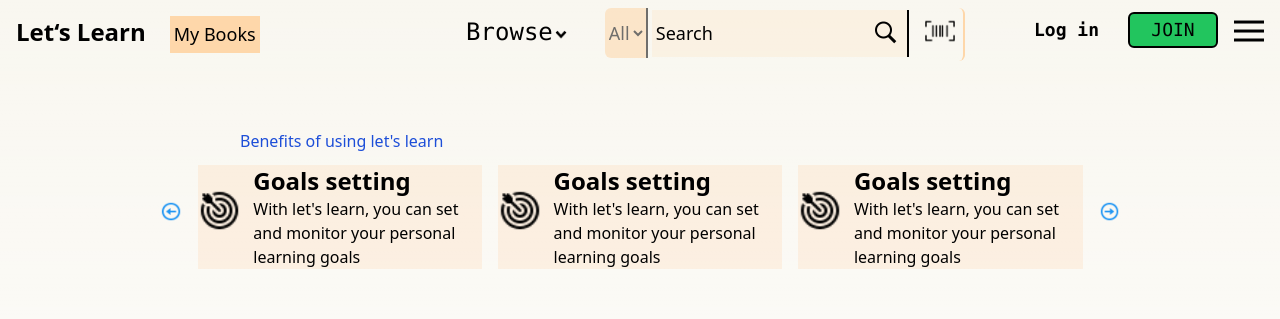
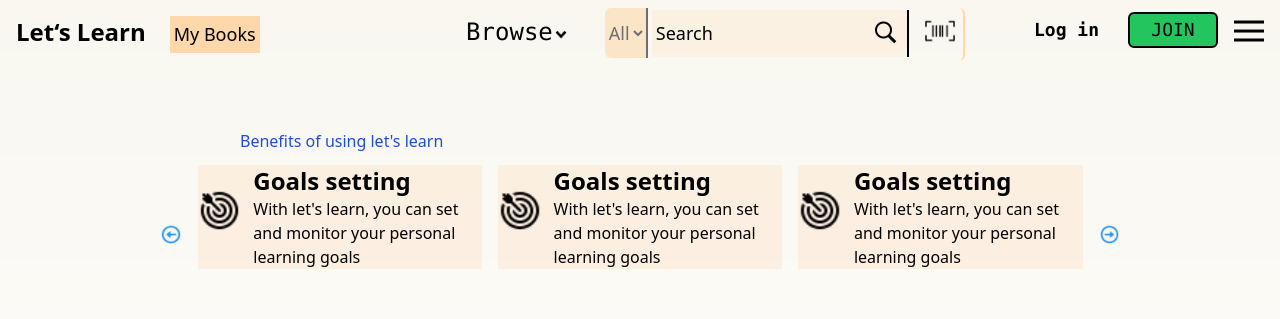
Before and after one commit to CoDedArch/LibraryFrontend, a Next.js app in the folder library-app/: page / in a window 1280 px wide. Shown: the top 319 px of the page. Built offline with nearby package versions, Linux system fonts and the light colour scheme; a web font is replaced by a local one.

Commit message:
Mod: modify div into buttons

```diff
--- a/library-app/src/app/page.tsx
+++ b/library-app/src/app/page.tsx
@@ -44,7 +44,7 @@ export default function Home() {
         <p className="p-3 md:pl-[5em] text-blue-700">Benefits of using let&apos;s learn</p>
         {/* tell the user about */}
         <div className="flex space-x-4 justify-center">
-          <div><Image src="/images/backward.png" alt="back icon" className="pt-9 w-[2.5em] md:w-[3em]" width={70} height={30}/></div>
+          <button><Image src="/images/backward.png" alt="back icon" className="pt-9 w-[2.5em] md:w-[3em]" width={70} height={30}/></button>
           <div className="flex bg-orange-400 bg-opacity-10 space-x-3 max-w-[18em]">
             <div className="pt-6">
               <Image src="/images/goals.png" alt="goals icon" width={100} height={50}/>
@@ -72,7 +72,7 @@ export default function Home() {
               <p className="font-extralight">With let&apos;s learn, you can set and monitor your personal learning goals</p>
             </div>
           </div>
-          <div><Image src="/images/forward.png" alt="forward icon" className="pt-9 w-[2.5em] md:w-[3em]" width={70} height={30}/></div>
+          <button><Image src="/images/forward.png" alt="forward icon" className="pt-9 w-[2.5em] md:w-[3em]" width={70} height={30}/></button>
         </div>
       </section>
       {
```
